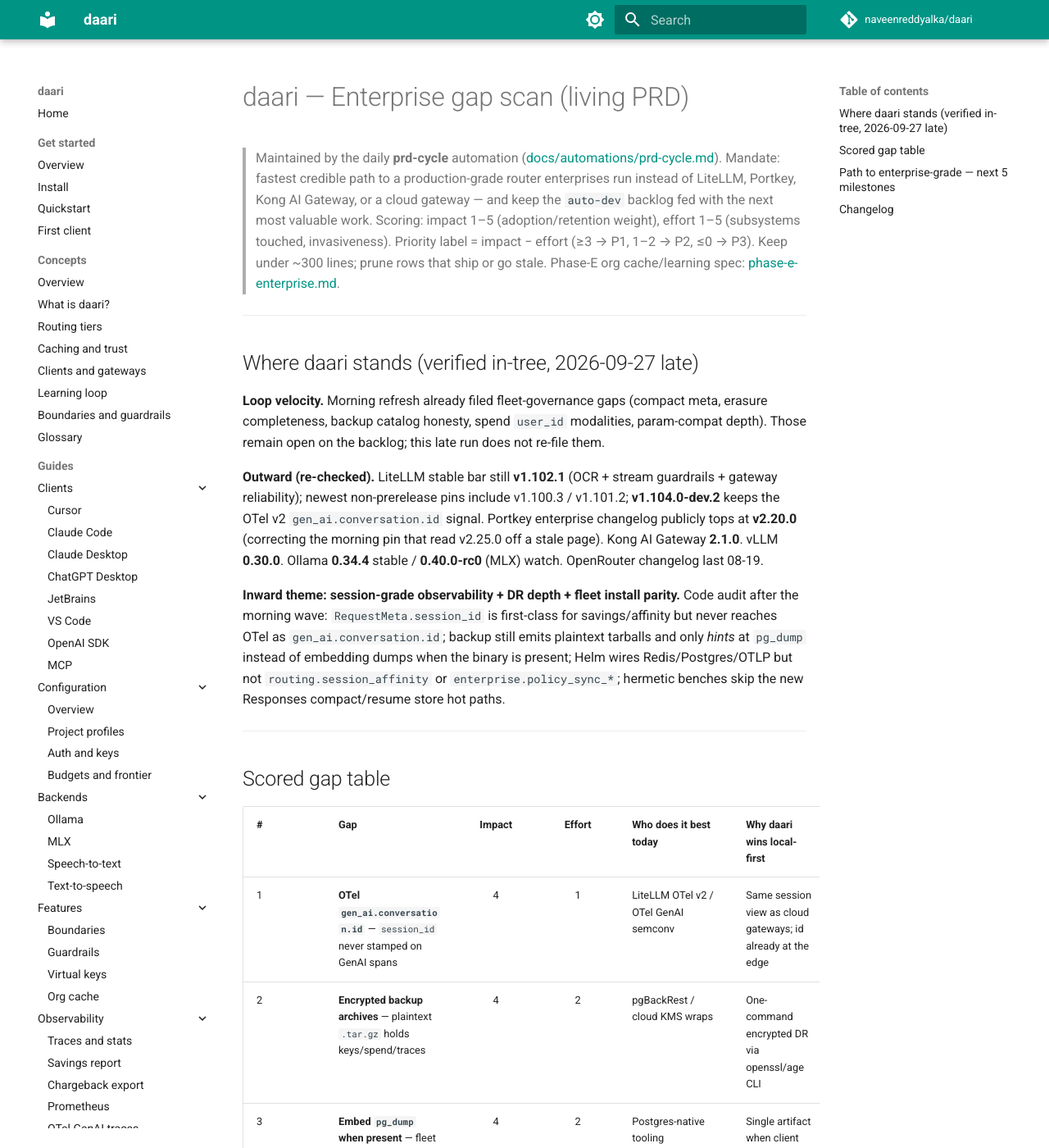
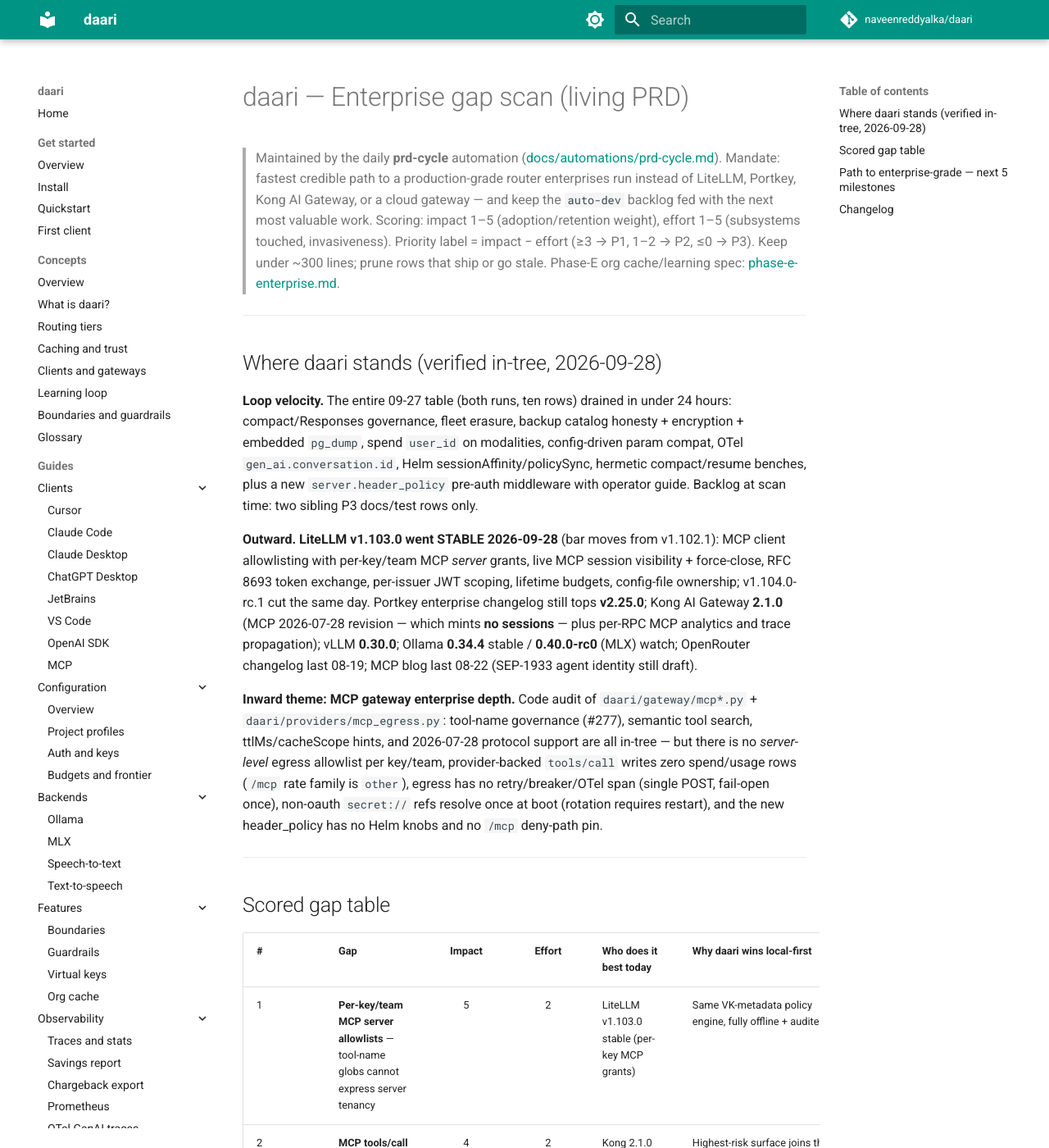
Before and after one commit to naveenreddyalka/daari, an MkDocs documentation site: the page built from docs/prd/ENTERPRISE.md, in a window 1280 px wide and 1400 px high. Shown: the whole window at 82% size. Built offline with MkDocs 1.6.1 and Material for MkDocs 9.7.7, drawn with Linux system fonts in a browser that asks for light colours; comment, search, counter and statistics services are not loaded; some of the changed text lies outside the part shown.

Commit message:
docs(prd): 2026-09-28 refresh — MCP gateway enterprise depth
Co-authored-by: Naveen Reddy Alka <naveenreddyalka@users.noreply.github.com>

```diff
--- a/docs/prd/ENTERPRISE.md
+++ b/docs/prd/ENTERPRISE.md
@@ -11,29 +11,35 @@
 
 ---
 
-## Where daari stands (verified in-tree, 2026-09-27 late)
+## Where daari stands (verified in-tree, 2026-09-28)
 
-**Loop velocity.** Morning refresh already filed fleet-governance gaps
-(compact meta, erasure completeness, backup catalog honesty, spend `user_id`
-modalities, param-compat depth). Those remain open on the backlog; this late
-run does not re-file them.
+**Loop velocity.** The entire 09-27 table (both runs, ten rows) drained in under
+24 hours: compact/Responses governance, fleet erasure, backup catalog honesty +
+encryption + embedded `pg_dump`, spend `user_id` on modalities, config-driven
+param compat, OTel `gen_ai.conversation.id`, Helm sessionAffinity/policySync,
+hermetic compact/resume benches, plus a new `server.header_policy` pre-auth
+middleware with operator guide. Backlog at scan time: two sibling P3 docs/test
+rows only.
 
-**Outward (re-checked).** LiteLLM stable bar still **v1.102.1** (OCR + stream
-guardrails + gateway reliability); newest non-prerelease pins include
-v1.100.3 / v1.101.2; **v1.104.0-dev.2** keeps the OTel v2
-`gen_ai.conversation.id` signal. Portkey enterprise changelog publicly tops
-at **v2.20.0** (correcting the morning pin that read v2.25.0 off a stale
-page). Kong AI Gateway **2.1.0**. vLLM **0.30.0**. Ollama **0.34.4** stable /
-**0.40.0-rc0** (MLX) watch. OpenRouter changelog last 08-19.
+**Outward.** **LiteLLM v1.103.0 went STABLE 2026-09-28** (bar moves from
+v1.102.1): MCP client allowlisting with per-key/team MCP *server* grants, live
+MCP session visibility + force-close, RFC 8693 token exchange, per-issuer JWT
+scoping, lifetime budgets, config-file ownership; v1.104.0-rc.1 cut the same
+day. Portkey enterprise changelog still tops **v2.25.0**; Kong AI Gateway
+**2.1.0** (MCP 2026-07-28 revision — which mints **no sessions** — plus per-RPC
+MCP analytics and trace propagation); vLLM **0.30.0**; Ollama **0.34.4** stable
+/ **0.40.0-rc0** (MLX) watch; OpenRouter changelog last 08-19; MCP blog last
+08-22 (SEP-1933 agent identity still draft).
 
-**Inward theme: session-grade observability + DR depth + fleet install
-parity.** Code audit after the morning wave: `RequestMeta.session_id` is
-first-class for savings/affinity but never reaches OTel as
-`gen_ai.conversation.id`; backup still emits plaintext tarballs and only
-*hints* at `pg_dump` instead of embedding dumps when the binary is present;
-Helm wires Redis/Postgres/OTLP but not `routing.session_affinity` or
-`enterprise.policy_sync_*`; hermetic benches skip the new Responses
-compact/resume store hot paths.
+**Inward theme: MCP gateway enterprise depth.** Code audit of
+`daari/gateway/mcp*.py` + `daari/providers/mcp_egress.py`: tool-name governance
+(#277), semantic tool search, ttlMs/cacheScope hints, and 2026-07-28 protocol
+support are all in-tree — but there is no *server-level* egress allowlist per
+key/team, provider-backed `tools/call` writes zero spend/usage rows (`/mcp`
+rate family is `other`), egress has no retry/breaker/OTel span (single POST,
+fail-open once), non-oauth `secret://` refs resolve once at boot (rotation
+requires restart), and the new header_policy has no Helm knobs and no `/mcp`
+deny-path pin.
 
 ---
 
@@ -41,41 +47,41 @@
 
 | # | Gap | Impact | Effort | Who does it best today | Why daari wins local-first | Action |
 |---|-----|:--:|:--:|------------------------|----------------------------|--------|
-| 1 | **OTel `gen_ai.conversation.id`** — `session_id` never stamped on GenAI spans | 4 | 1 | LiteLLM OTel v2 / OTel GenAI semconv | Same session view as cloud gateways; id already at the edge | Filed — P1 ([#1175](https://github.com/naveenreddyalka/daari/issues/1175)) |
-| 2 | **Encrypted backup archives** — plaintext `.tar.gz` holds keys/spend/traces | 4 | 2 | pgBackRest / cloud KMS wraps | One-command encrypted DR via openssl/age CLI | Filed — P2 ([#1176](https://github.com/naveenreddyalka/daari/issues/1176)) |
-| 3 | **Embed `pg_dump` when present** — fleet DB bytes stay outside the archive | 4 | 2 | Postgres-native tooling | Single artifact when client tools exist; hint-only fallback | Filed — P2 ([#1177](https://github.com/naveenreddyalka/daari/issues/1177)) |
-| 4 | **Helm session affinity + policy-sync** — multi-replica knobs are env-only | 3 | 1 | Kong / Portkey installers | Chart parity turns fleet features on without reverse-engineering env | Filed — P2 ([#1178](https://github.com/naveenreddyalka/daari/issues/1178)) |
-| 5 | **Hermetic benches for compact + stream-resume store** — no ceiling on new hot paths | 3 | 2 | — (in-tree only) | Catch SQLite/PG store regressions without Ollama | Filed — P2 ([#1179](https://github.com/naveenreddyalka/daari/issues/1179)) |
-| 6 | Compact/Responses governance parity (empty compact meta; model_max_budget chat-only; rate-family subpaths) | 5 | 2 | LiteLLM | Same fences on every surface | Open — morning P1 |
-| 7 | Erasure fleet completeness (Redis L0/L1, PG batches, spend user_id, traces) | 5 | 2 | — | Provable erasure across recommended stores | Open — morning P1 |
-| 8 | Backup catalog honesty (PG batches/files, rotated logs, hot-restore interlock) | 4 | 2 | Postgres-native tooling | Honest manifest for self-hosted DR | Open — morning P2 |
-| 9 | Spend `user_id` on every modality + Responses `user` | 4 | 2 | LiteLLM end-user tracking | Complete team×member chargeback | Open — morning P2 |
-| 10 | Param-compat depth (config table, Anthropic egress, streamed warnings) | 3 | 2 | LiteLLM supported_params | Operator hotfix without a release train | Open — morning P2 |
-| 11 | Anthropic beta fidelity (`output_config.effort`, `tool_addition`) | 3 | 3 | Anthropic direct | Hoist fix landed; betas still hardening | Watch |
-| 12 | Native `/v1/ocr` (LiteLLM 1.102 OCR layer) | 3 | 4 | LiteLLM | Local OCR tier before frontier | Watch — demand |
-| 13 | Org above teams; MCP inbound OAuth / resource metadata; WS/A2A/SOC2/admin UI | 2–4 | 3–5 | Portkey / OpenAI / LiteLLM | Demand-triggered | Watch |
+| 1 | **Per-key/team MCP server allowlists** — tool-name globs cannot express server tenancy | 5 | 2 | LiteLLM v1.103.0 stable (per-key MCP grants) | Same VK-metadata policy engine, fully offline + audited | Filed — P1 ([#1201](https://github.com/naveenreddyalka/daari/issues/1201)) |
+| 2 | **MCP tools/call spend/usage metering + `mcp` rate family** — provider tools invisible to chargeback; `/mcp` rate family is `other` | 4 | 2 | Kong 2.1.0 per-RPC MCP analytics | Highest-risk surface joins the existing local ledgers/export/erasure | Filed — P2 ([#1202](https://github.com/naveenreddyalka/daari/issues/1202)) |
+| 3 | **MCP egress resilience** — no OTel client span, retry, or per-server breaker | 4 | 2 | Kong (trace + analytics), Portkey (OAuth robustness) | Reuse in-tree RetryPolicy/CircuitBreaker/OTel; one resilience model for LLM + tool upstreams | Filed — P2 ([#1203](https://github.com/naveenreddyalka/daari/issues/1203)) |
+| 4 | **Refreshable `secret://` resolution** — non-oauth refs boot-cached; rotation forces rolling restart | 4 | 2 | Cloud control planes push creds live | `secret://exec` composes with any vault CLI, no cloud secret manager | Filed — P2 ([#1204](https://github.com/naveenreddyalka/daari/issues/1204)) |
+| 5 | **Helm header_policy knobs + `/mcp` deny pin** — new middleware env-only; chat-only test pin | 3 | 1 | Portkey startHooks (cloud config plane) | Pre-auth header screening from a values file | Filed — P2 ([#1205](https://github.com/naveenreddyalka/daari/issues/1205)) |
+| 6 | MCP ingress session/activity visibility + force-close | 4 | 3 | LiteLLM v1.103.0 stable | 2026-07-28 revision mints **no sessions** — frame as connection/activity observability, not spec sessions | Watch — file on fleet demand from pre-2026-07-28 clients |
+| 7 | MCP inbound OAuth / RFC 9728 protected-resource metadata | 5 | 4 | LiteLLM (RFC 8693, per-issuer JWT) | Local IdP integration via existing SSO/JWKS plumbing | Watch — SEP-1933 still draft; file when it merges or a fleet asks |
+| 8 | Full-config hot reload / SIGHUP (PATCH covers safe subset only) | 4 | 3 | Kong/Portkey live policy reload | `daari migrate` + policy_sync exist; secret refresh (row 4) covers sharpest slice | Watch — operator demand |
+| 9 | Scheduled backups (Helm CronJob / timer unit) — encrypt+restore shipped, scheduling manual | 3 | 2 | pgBackRest et al. | One-command encrypted DR already in-tree | Watch — file on DR-audit ask |
+| 10 | Anthropic beta fidelity (`output_config.effort`, `tool_addition`); native `/v1/ocr`; org-above-teams; decisions API; A2A; admin UI | 2–4 | 3–5 | Anthropic / LiteLLM / Portkey | Demand-triggered | Watch |
 
-Pruned this run: nothing newly shipped since the morning refresh (backlog
-still working the governance/fleet slice). Verified-fine, do not re-file:
-streaming output guardrails already have `IncrementalOutputScanner`;
-percentile TTFT preference shipped; doctor already warns on
-session_affinity-without-redis and missing recent backups; `/v1/responses`
-create path applies auth claims (compact does not — covered by morning P1).
+Verified fine this audit — do not re-file: MCP tool allow/deny per key/team +
+audit (`mcp_policy.py`), semantic tool search wired into egress, tools/list
+ttlMs/cacheScope hints, protocol 2026-07-28 negotiation, W3C trace injection on
+egress, `daari migrate` + doctor pending-migrate check, PATCH safe-config
+subset, oauth `secret://` re-mint at use, openssl encrypt↔decrypt restore
+round-trip + `--restore-pg`, compact responses resumable via stored-body SSE
+synthesis, `daari spend report --by-user`, header_policy covers `/mcp`
+(open-path set is health/ready/metrics only), no WebSocket surface to govern.
 
 ---
 
 ## Path to enterprise-grade — next 5 milestones
 
-1. **Session-grade observability** — `gen_ai.conversation.id` from the
-   session header so multi-turn agent loops are one query in any OTel backend.
-2. **Every surface governs like chat** — finish the morning governance slice
-   (compact meta, model budgets, rate families).
-3. **Fleet-true compliance + DR** — erasure across Redis/Postgres; honest
-   catalogs; encrypted archives; optional embedded `pg_dump`.
-4. **Chargeback + install parity** — `user_id` on every modality; Helm knobs
-   for affinity and policy-sync so fleets can turn features on from values.
-5. **Then depth on demand** — Anthropic betas, OCR, MCP inbound OAuth,
-   org hierarchy, decisions API as buyers surface.
+1. **MCP governance parity** — server-level grants per key/team (row 1) and
+   full chargeback on tool calls (row 2): the agent-tool surface governs,
+   meters, and audits exactly like chat.
+2. **MCP data-plane resilience** — spans, retries, breakers on egress (row 3)
+   so external tool servers get the same SLO story as LLM upstreams.
+3. **Zero-restart operations** — refreshable secrets (row 4), then full config
+   reload (row 8) as demand confirms.
+4. **Install-review completeness** — every shipped control reachable from Helm
+   values (row 5 closes the header_policy gap opened this week).
+5. **Then identity depth on demand** — MCP inbound OAuth (row 7) and
+   session/activity visibility (row 6) when SEP-1933 lands or fleets ask.
 
 Compliance non-goals (WIF, A2A, SOC 2 program, admin UI, Realtime/WS) stay
 deferred until buyer demand.
@@ -84,16 +90,19 @@
 
 ## Changelog
 
-- **2026-09-27 late (session OTel + DR depth + Helm parity)** — Outward flat;
-  Portkey public pin corrected to v2.20.0. Filed OTel
-  `gen_ai.conversation.id` (P1), encrypted backups, embedded `pg_dump`, Helm
-  session-affinity/policy-sync, hermetic benches for compact/resume store
-  (P2s). Morning fleet-governance issues remain open; not re-filed.
+- **2026-09-28 (MCP gateway enterprise depth)** — LiteLLM v1.103.0 stable
+  (MCP allowlisting, live sessions, RFC 8693) moved the bar; everything else
+  outward flat. Whole 09-27 table drained overnight. Filed MCP server
+  allowlists (P1), MCP metering + rate family, MCP egress resilience,
+  refreshable secrets, Helm header_policy knobs (P2s). Sessions + inbound
+  OAuth held as watch rows (2026-07-28 revision is sessionless; SEP-1933
+  draft).
 
-- **2026-09-27 (fleet-backend completeness + governance consistency)** —
-  Whole 09-26 table drained overnight. Audited new primitives at fleet grade;
-  filed compact/Responses governance, erasure completeness, backup catalog
-  honesty, spend `user_id` modalities, param-compat depth.
+- **2026-09-27 (two runs: fleet-backend completeness + governance consistency;
+  session OTel + DR depth + Helm parity)** — Filed ten across compact
+  governance, erasure completeness, backup honesty/encryption/pg_dump, spend
+  user_id, param compat, OTel conversation id, Helm knobs, hermetic benches.
+  All merged by 09-28.
 
 - **2026-09-26 (two runs: agent-surface fidelity; Responses honesty +
   retention + fleet visibility)** — Filed ten across astra compat, erasure,
```
